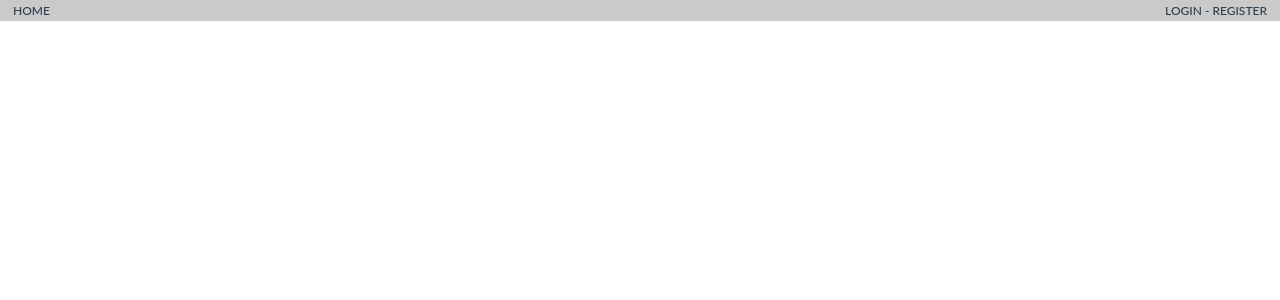
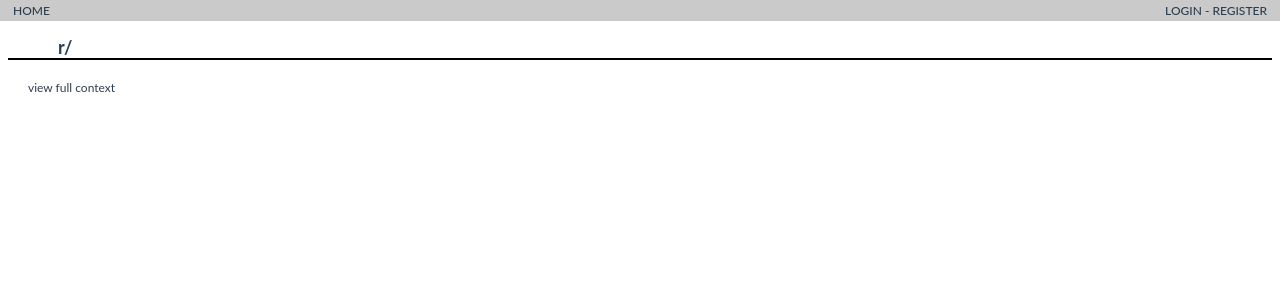
Before and after one commit to mismaah/reddit-clone, a Vue app: page /permalink/1 in a window 1280 px wide. Shown: the top 300 px of the page. Built offline with nearby package versions, Linux system fonts and the light colour scheme; no server answers.

Commit message:
permalink view

```diff
--- a/src/components/Comment.vue
+++ b/src/components/Comment.vue
@@ -1,10 +1,11 @@
 <template>
     <div class="commentBox">
-        <div>
+        <div class="top">
             <i v-if="!collapsed" @click="collapse()" title="Hide child comments" class="material-icons collapseBtn">remove</i>
             <i v-else @click="collapse()" title="Show child comments" class="material-icons collapseBtn">add</i>
             <span class="user">{{comment.username}} </span>
             <span class="points"> {{points}} <span v-if="points == 1">point</span><span v-else>points</span></span>
+            <p class="utilBtn" @click="permalink()">permalink</p>
         </div>
         <div v-show="!collapsed">
             <div class="contents">
@@ -13,7 +14,7 @@
                     <i @click="downvote()" title="Downvote" class="material-icons voteArrow" :style="{color: downArrowColor}">keyboard_arrow_down</i>
                 </span>
                 <span class="textArea">
-                    <span class="msg">{{comment.body}}</span>
+                    <span class="body">{{comment.body}}</span>
                     <i v-if="this.$store.getters.isLoggedIn" @click="replyBtn()" title="Reply" class="material-icons replyBtn">reply</i>
                 </span>
             </div>
@@ -53,6 +54,9 @@
             downvoted: false,
         }),
         methods: {
+            permalink () {
+                this.$router.push(`/permalink/${this.comment.ID}`)
+            },
             replyBtn () {
                 this.replyTextBox = true
                 this.$nextTick(() => {
@@ -163,6 +167,9 @@
 </script>
 
 <style scoped>
+.top {
+    display: flex;
+}
 .commentBox {
     border-left: 1px solid #bbb;
     border-bottom: 1px solid #bbb;;
@@ -177,8 +184,9 @@
 .points {
     font-size: 11px;
     vertical-align: middle;
+    margin-left: 10px;
 }
-.msg {
+.body {
     font-size: 15px;
     margin-top: 0px;
     margin-bottom: 0px;
@@ -222,4 +230,14 @@
     font-size: 12px;
     color: red;
 }
+.utilBtn {
+    cursor: pointer;
+    margin: 0px;
+    font-size: 11px;
+    margin-left: 10px;
+    vertical-align: middle;
+}
+.utilBtn:hover {
+    text-decoration: underline;
+}
 </style>
--- a/src/router/index.js
+++ b/src/router/index.js
@@ -8,6 +8,7 @@ import CreateSub from '../views/CreateSub.vue'
 import CreateThread from '../views/CreateThread.vue'
 import Login from '../views/Login.vue'
 import Register from '../views/Register.vue'
+import Permalink from '../views/Permalink.vue'
 
 Vue.use(VueRouter)
 
@@ -55,6 +56,12 @@ const routes = [
             requiresAuth: true
         }
     },
+    {
+        path: '/permalink/:commentID',
+        name: 'Permalink',
+        component: Permalink,
+        props: true,
+    },
 ]
 
 const router = new VueRouter({
--- /dev/null
+++ b/src/views/Permalink.vue
@@ -0,0 +1,112 @@
+<template>
+    <div>
+        <p class="sub" @click="goToSub()">r/{{subName}}</p>
+        <div class="divider"></div>
+        <p v-if="error">{{error}}</p>
+        <Listing v-if="listing" :listing="listing" :parentSub="subName">{{listing.title}}</Listing>
+        <div class="threadUtil">
+            <p class="utilBtn" @click="goToThread()">view full context</p>
+        </div>
+        <Comment v-if="comment" :comment="comment"></Comment>
+    </div>
+</template>
+
+<script>
+    import Listing from '@/components/Listing.vue'
+    import Comment from '@/components/Comment.vue'
+    export default {
+        name: 'Thread',
+        props: {
+            commentID: String,
+        },
+        components: {
+            Listing,
+            Comment,
+        },
+        data: () => ({
+            error: null,
+            subName: null,
+            listing: null,
+            comment: null,
+        }),
+        methods: {
+            goToThread(){
+                this.$router.push({name: 'Thread', params: {subName: this.listing.subName, threadID: this.listing.ID, url: this.listing.url}})
+            },
+            goToSub () {
+                this.$router.push(`/r/${this.subName}`)
+            },
+            getCommentData () {
+                fetch(`${process.env.VUE_APP_BASE_URL}/api/getcommentdata/comment/${this.commentID}`, {
+                    method: 'get',
+                    headers: {
+                        'Accept': 'application/json',
+                        'Content-Type': 'application/json'
+                    }
+                })
+                    .then(resp => {
+                        if (!resp.ok) {
+                            return resp.text()
+                                .then(error => {
+                                    this.error = error
+                                })
+                        } else {
+                            return resp.json()
+                                .then(resp => {
+                                    this.comment = resp.comment
+                                    this.listing = resp.listing
+                                    this.subName = resp.listing.subName
+                                })
+                        }
+                    })
+            }
+        },
+        mounted () {
+            this.getCommentData()
+        }
+    }
+</script>
+
+<style scoped>
+.sub {
+    font-size: large;
+    font-weight: bold;
+    text-align: left;
+    margin-top: 0px;
+    margin-bottom: 0px;
+    margin-left: 50px;
+    cursor: pointer;
+}
+.header {
+    display: flex;
+    flex-direction: row;
+    align-items: center;
+    margin-left: 40px;
+    margin-right: 40px;
+    padding-bottom: 5px
+}
+.error {
+    margin: 0px;
+    font-size: 12px;
+    color: red;
+}
+.threadUtil {
+    display: flex;
+    flex-direction: row;
+    margin-bottom: 10px;
+    margin-left: 20px;
+}
+.utilBtn {
+    cursor: pointer;
+    margin: 0px;
+    font-size: 12px;
+}
+.utilBtn:hover {
+    text-decoration: underline;
+}
+textarea {
+  font-family: inherit;
+  font-size: 15px;
+  width: 80%;
+}
+</style>
```
